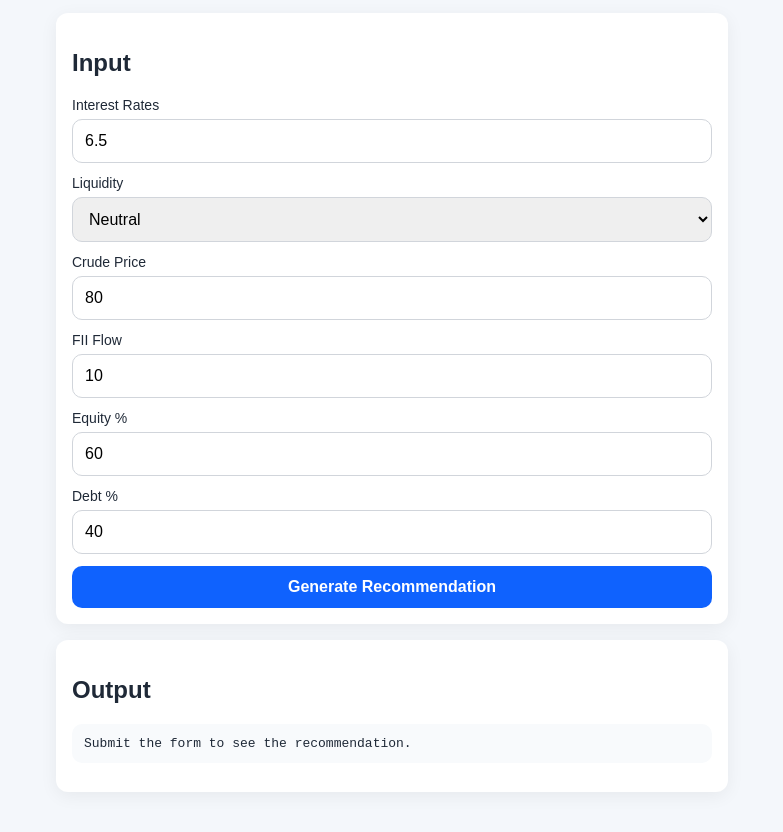
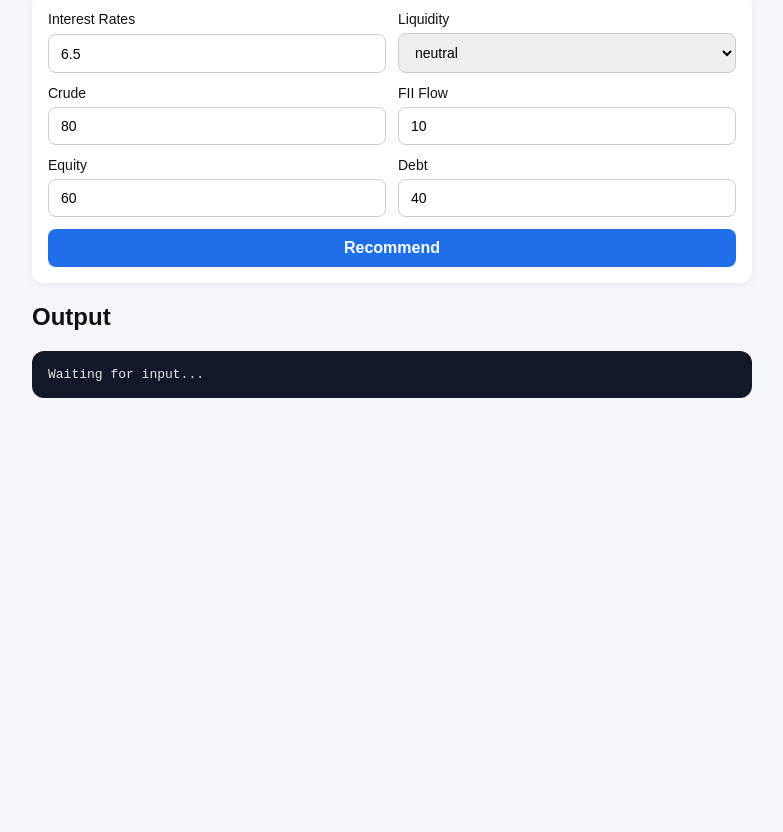
Before and after one commit to mishrasaswat123/Perplexity-DSS, a plain HTML site: page frontend/index.html in a window 1280 px wide. Shown: the part 125-957 px from the top of the page, without its empty margins (248-1031 px from the left). After the commit the page ends 800 px from the top, so only its background shows below. Drawn offline with Linux system fonts and the light colour scheme.

Commit message:
Update index.html

```diff
--- a/frontend/index.html
+++ b/frontend/index.html
@@ -1,64 +1,121 @@
-<!doctype html>
+<!DOCTYPE html>
 <html lang="en">
 <head>
   <meta charset="UTF-8" />
   <meta name="viewport" content="width=device-width, initial-scale=1.0" />
   <title>Advisor Brain DSS</title>
-  <link rel="stylesheet" href="./styles.css" />
+  <style>
+    body {
+      font-family: Arial, sans-serif;
+      max-width: 720px;
+      margin: 0 auto;
+      padding: 20px;
+      background: #f6f7fb;
+      color: #111;
+    }
+    h1 {
+      margin-bottom: 8px;
+    }
+    p {
+      margin-top: 0;
+      color: #555;
+    }
+    form {
+      background: #fff;
+      border-radius: 12px;
+      padding: 16px;
+      box-shadow: 0 2px 10px rgba(0,0,0,0.06);
+      display: grid;
+      gap: 12px;
+    }
+    label {
+      display: grid;
+      gap: 6px;
+      font-size: 14px;
+    }
+    input, select, button, textarea {
+      font: inherit;
+      padding: 10px 12px;
+      border: 1px solid #ccc;
+      border-radius: 8px;
+    }
+    button {
+      background: #1f6feb;
+      color: #fff;
+      border: none;
+      cursor: pointer;
+      font-weight: 600;
+    }
+    button:hover {
+      background: #1959bd;
+    }
+    pre {
+      background: #111827;
+      color: #e5e7eb;
+      padding: 16px;
+      border-radius: 12px;
+      overflow: auto;
+      white-space: pre-wrap;
+      word-break: break-word;
+    }
+    .grid {
+      display: grid;
+      grid-template-columns: 1fr 1fr;
+      gap: 12px;
+    }
+    @media (max-width: 600px) {
+      .grid {
+        grid-template-columns: 1fr;
+      }
+    }
+  </style>
 </head>
 <body>
-  <main class="container">
-    <header class="hero">
   <h1>Advisor Brain DSS</h1>
-      <p>Manual scenario engine for portfolio decision support.</p>
-    </header>
+  <p>Manual decision-support MVP.</p>
 
-    <section class="card">
-      <h2>Input</h2>
   <form id="dssForm">
+    <div class="grid">
       <label>
         Interest Rates
-          <input name="interestRates" type="number" step="0.1" value="6.5" />
+        <input type="number" name="interestRates" step="0.1" value="6.5" />
       </label>
 
       <label>
         Liquidity
         <select name="liquidity">
-            <option value="tight">Tight</option>
-            <option value="neutral" selected>Neutral</option>
-            <option value="easy">Easy</option>
+          <option value="neutral" selected>neutral</option>
+          <option value="easy">easy</option>
+          <option value="tight">tight</option>
         </select>
       </label>
 
       <label>
-          Crude Price
-          <input name="crude" type="number" step="0.1" value="80" />
+        Crude
+        <input type="number" name="crude" step="1" value="80" />
       </label>
 
       <label>
         FII Flow
-          <input name="fiiFlow" type="number" step="0.1" value="10" />
+        <input type="number" name="fiiFlow" step="1" value="10" />
       </label>
 
       <label>
-          Equity %
-          <input name="equity" type="number" step="1" value="60" />
+        Equity
+        <input type="number" name="equity" step="1" value="60" />
       </label>
 
       <label>
-          Debt %
-          <input name="debt" type="number" step="1" value="40" />
+        Debt
+        <input type="number" name="debt" step="1" value="40" />
       </label>
+    </div>
 
-        <button type="submit">Generate Recommendation</button>
+    <button type="submit">Recommend</button>
   </form>
-    </section>
 
-    <section class="card" id="outputCard">
   <h2>Output</h2>
-      <pre id="output">Submit the form to see the recommendation.</pre>
-    </section>
-  </main>
+  <pre id="output">Waiting for input...</pre>
 
   <script src="./app.js"></script>
 </body>
```
Lines whose indentation alone changed are shown as unchanged.
